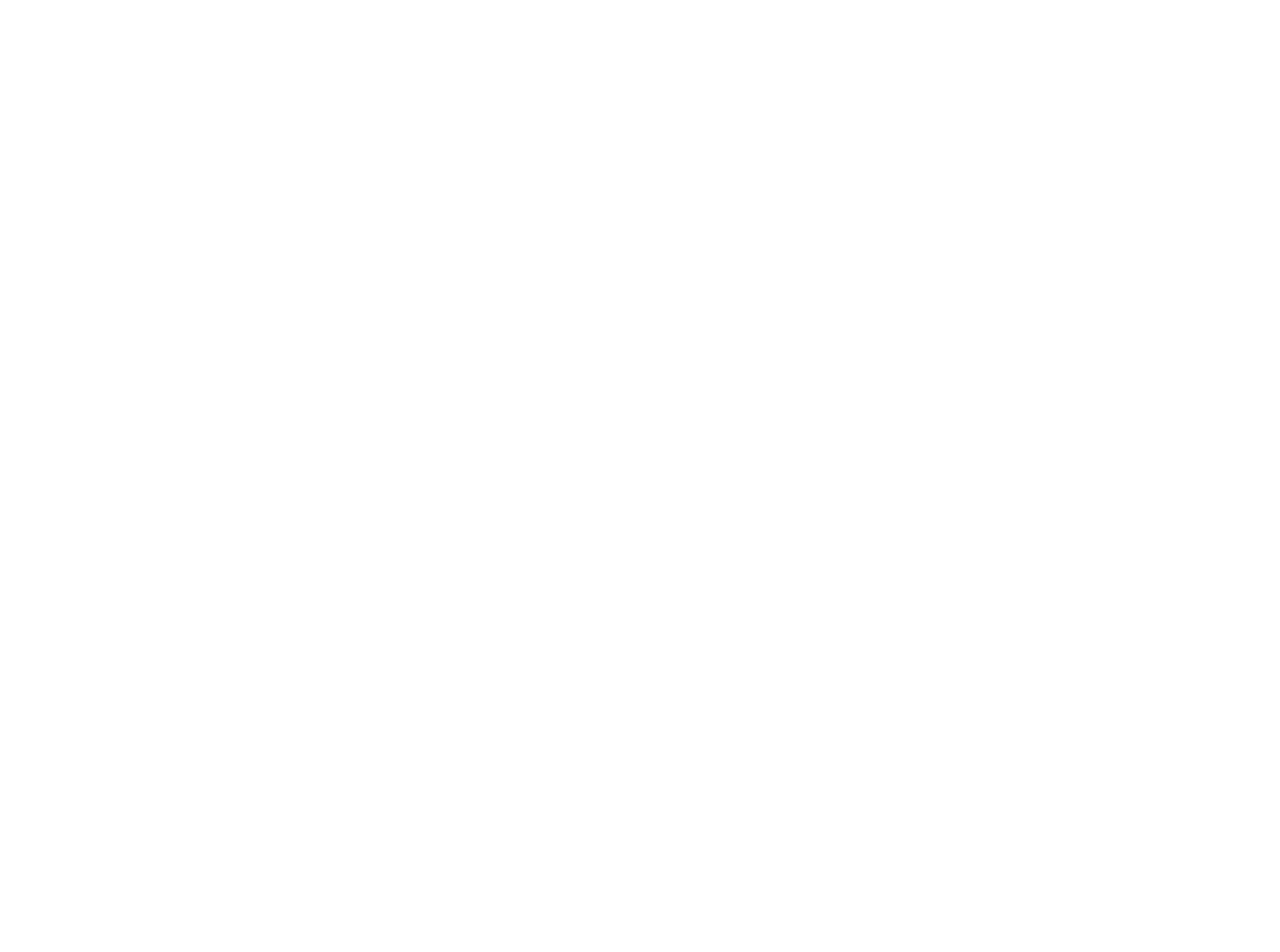
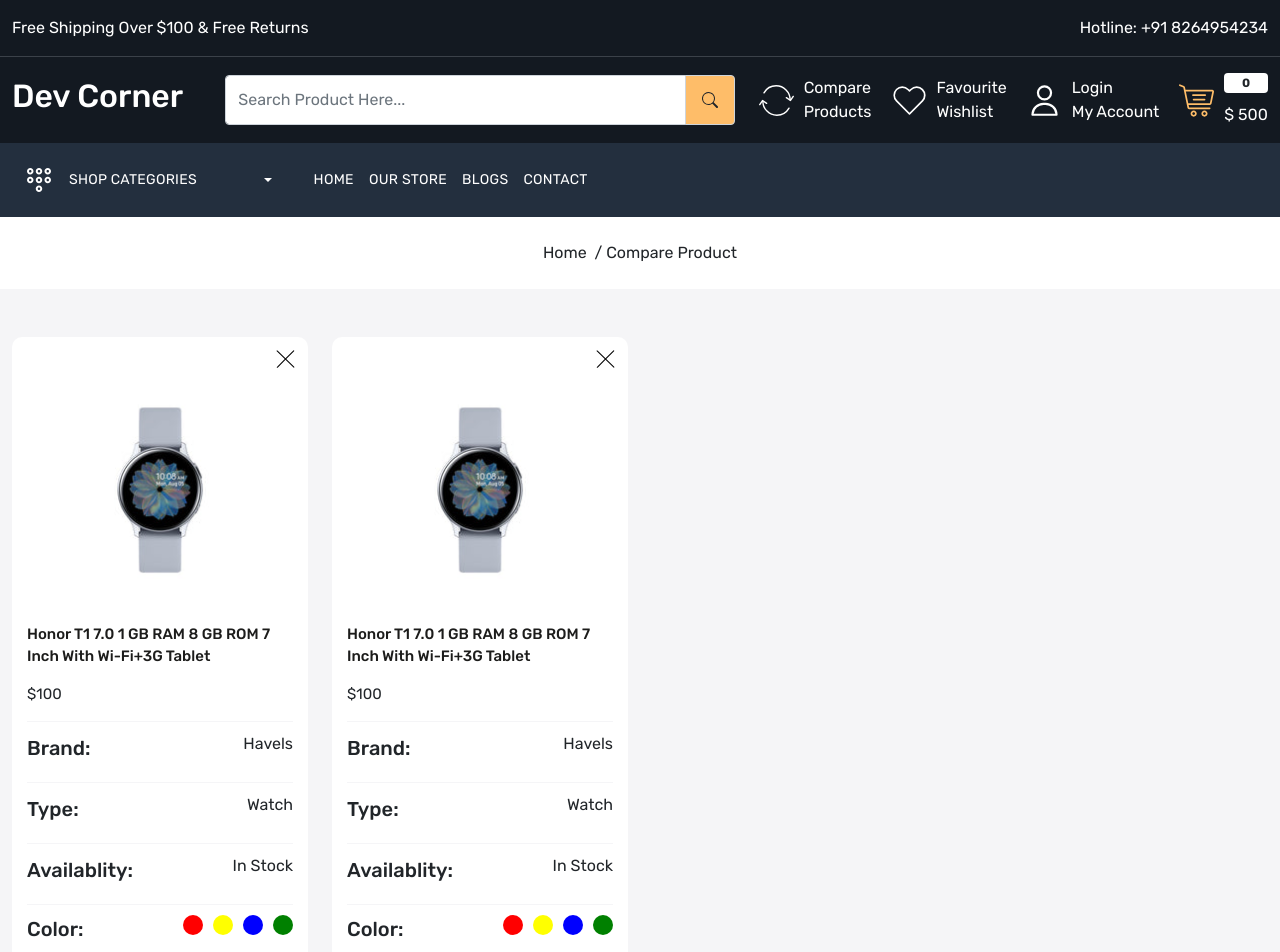
Before and after one commit to longhuynhpyn01/Digitic-ECommerce-Client, a React (Create React App) app: page /compare-product in a window 1280 px wide. Before the commit this address had no page. Shown: the top 952 px of the page. Before the commit the page ends 800 px from the top, so only its background shows below. Built offline with nearby package versions, Linux system fonts and the light colour scheme.

Commit message:
adding compare product page

```diff
--- a/src/App.js
+++ b/src/App.js
@@ -7,6 +7,7 @@
 import Contact from "./pages/Contact";
 import OurStore from "./pages/OurStore";
 import Blog from "./pages/Blog";
+import CompareProduct from "./pages/CompareProduct";
 
 function App() {
     return (
@@ -18,6 +19,10 @@
                     <Route path="/contact" element={<Contact />} />
                     <Route path="/store" element={<OurStore />} />
                     <Route path="/blogs" element={<Blog />} />
+                    <Route
+                        path="/compare-product"
+                        element={<CompareProduct />}
+                    />
                 </Route>
             </Routes>
         </Router>
--- a/src/App.scss
+++ b/src/App.scss
@@ -66,6 +66,80 @@
     line-height: 32px;
     font-weight: 500;
     margin-bottom: 30px;
+}
+
+.colors {
+    list-style-type: none;
+    display: flex;
+    flex-wrap: wrap;
+    gap: 10px;
+
+    li {
+        width: 20px;
+        height: 20px;
+        background-color: red;
+        border-radius: 50%;
+
+        &:nth-child(1) {
+            background-color: red;
+        }
+
+        &:nth-child(2) {
+            background-color: yellow;
+        }
+
+        &:nth-child(3) {
+            background-color: blue;
+        }
+
+        &:nth-child(4) {
+            background-color: green;
+        }
+
+        &:nth-child(5) {
+            background-color: aqua;
+        }
+
+        &:nth-child(6) {
+            background-color: black;
+        }
+
+        &:nth-child(7) {
+            background-color: brown;
+        }
+
+        &:nth-child(8) {
+            background-color: orange;
+        }
+
+        &:nth-child(9) {
+            background-color: crimson
+        }
+
+        &:nth-child(10) {
+            background-color: pink;
+        }
+
+        &:nth-child(11) {
+            background-color: grey;
+        }
+
+        &:nth-child(12) {
+            background-color: lime;
+        }
+
+        &:nth-child(13) {
+            background-color: darkmagenta;
+        }
+
+        &:nth-child(14) {
+            background-color: violet
+        }
+
+        &:nth-child(15) {
+            background-color: darkgoldenrod
+        }
+    }
 }
 
 /* Header Part */
@@ -464,7 +538,7 @@
 /* Famous Card Ends Here */
 
 
-/* Our Store */
+/* Our Store Page */
 
 .store-wrapper {
 
@@ -508,20 +582,6 @@
             &:checked {
                 background-color: var(--color-febd69);
                 border-color: var(--color-febd69);
-            }
-        }
-
-        .colors {
-            list-style-type: none;
-            display: flex;
-            flex-wrap: wrap;
-            gap: 10px;
-
-            li {
-                width: 20px;
-                height: 20px;
-                background-color: red;
-                border-radius: 50%;
             }
         }
 
@@ -596,11 +656,11 @@
     width: 24%;
 }
 
-/* Our Store Ends Here */
+/* Our Store Page Ends Here */
 
 
 
-/* Blogs */
+/* Blogs Page */
 
 .blog-wrapper {
 
@@ -628,11 +688,11 @@
 }
 
 
-/* Blog Ends Here */
+/* Blog Page Ends Here */
 
 
 
-/* Contact */
+/* Contact Page */
 
 .contact-wrapper {
 
@@ -673,3 +733,50 @@
 }
 
 /* Contact Ends Here */
+
+
+
+/* Compare Product Page */
+
+.compare-product-wrapper {
+
+    .compare-product-card {
+        padding: 20px 15px;
+        background-color: #fff;
+        border-radius: 10px;
+
+        .cross {
+            top: 10px;
+            right: 10px;
+            width: 25px;
+            padding: 3px;
+            cursor: pointer;
+        }
+
+        .compare-product-details {
+
+            .title {
+                font-size: 15px;
+                line-height: 22px;
+                font-weight: 500;
+                color: var(--color-1c1c1b);
+            }
+
+            .price {
+                font-size: 15px;
+                line-height: 22px;
+                font-weight: 400;
+            }
+
+            .product-detail {
+                display: flex;
+                justify-content: space-between;
+                align-items: center;
+                padding: 10px 0;
+                border-top: 1px solid var(--color-f5f5f7);
+            }
+        }
+    }
+}
+
+/* Compare Product Page Ends Here */
--- /dev/null
+++ b/src/components/Color.js
@@ -0,0 +1,16 @@
+import React from "react";
+
+const Color = () => {
+    return (
+        <>
+            <ul className="colors ps-0">
+                <li></li>
+                <li></li>
+                <li></li>
+                <li></li>
+            </ul>
+        </>
+    );
+};
+
+export default Color;
--- a/src/components/Header.js
+++ b/src/components/Header.js
@@ -57,7 +57,10 @@
                         <div className="col-5">
                             <div className="header-upper-links d-flex align-items-center justify-content-between">
                                 <div>
-                                    <Link className="d-flex align-items-center gap-10 text-white">
+                                    <Link
+                                        to="/compare-product"
+                                        className="d-flex align-items-center gap-10 text-white"
+                                    >
                                         <img
                                             src="/images/compare.svg"
                                             alt="compare"
@@ -68,7 +71,10 @@
                                     </Link>
                                 </div>
                                 <div>
-                                    <Link className="d-flex align-items-center gap-10 text-white">
+                                    <Link
+                                        to="/wishlist"
+                                        className="d-flex align-items-center gap-10 text-white"
+                                    >
                                         <img
                                             src="/images/wishlist.svg"
                                             alt="wishlist"
@@ -79,7 +85,10 @@
                                     </Link>
                                 </div>
                                 <div>
-                                    <Link className="d-flex align-items-center gap-10 text-white">
+                                    <Link
+                                        to="/login"
+                                        className="d-flex align-items-center gap-10 text-white"
+                                    >
                                         <img
                                             src="/images/user.svg"
                                             alt="user"
@@ -90,7 +99,10 @@
                                     </Link>
                                 </div>
                                 <div>
-                                    <Link className="d-flex align-items-center gap-10 text-white">
+                                    <Link
+                                        to="/cart"
+                                        className="d-flex align-items-center gap-10 text-white"
+                                    >
                                         <img
                                             src="/images/cart.svg"
                                             alt="cart"
--- /dev/null
+++ b/src/pages/CompareProduct.js
@@ -0,0 +1,118 @@
+import React from "react";
+import BlogCard from "../components/BlogCard";
+import BreadCrumb from "../components/BreadCrumb";
+import Color from "../components/Color";
+import Meta from "../components/Meta";
+
+const CompareProduct = () => {
+    return (
+        <>
+            <Meta title="Compare Product" />
+            <BreadCrumb title="Compare Product" />
+            <div className="compare-product-wrapper home-wrapper-2 py-5">
+                <div className="container-xxl">
+                    <div className="row">
+                        <div className="col-3">
+                            <div className="compare-product-card position-relative">
+                                <img
+                                    src="images/cross.svg"
+                                    alt="watch"
+                                    className="img-fluid position-absolute cross"
+                                />
+                                <div className="product-card-image">
+                                    <img
+                                        src="images/watch.jpg"
+                                        alt="watch"
+                                        className="img-fluid"
+                                    />
+                                </div>
+                                <div className="compare-product-details">
+                                    <h5 className="title">
+                                        Honor T1 7.0 1 GB RAM 8 GB ROM 7 Inch
+                                        With Wi-Fi+3G Tablet
+                                    </h5>
+                                    <h6 className="price mb-3 mt-3">$100</h6>
+                                    <div>
+                                        <div className="product-detail">
+                                            <h5>Brand:</h5>
+                                            <p>Havels</p>
+                                        </div>
+                                        <div className="product-detail">
+                                            <h5>Type:</h5>
+                                            <p>Watch</p>
+                                        </div>
+                                        <div className="product-detail">
+                                            <h5>Availablity:</h5>
+                                            <p>In Stock</p>
+                                        </div>
+                                        <div className="product-detail">
+                                            <h5>Color:</h5>
+                                            <Color />
+                                        </div>
+                                        <div className="product-detail">
+                                            <h5>Size:</h5>
+                                            <div className="d-flex gap-10">
+                                                <p>S</p>
+                                                <p>M</p>
+                                            </div>
+                                        </div>
+                                    </div>
+                                </div>
+                            </div>
+                        </div>
+                        <div className="col-3">
+                            <div className="compare-product-card position-relative">
+                                <img
+                                    src="images/cross.svg"
+                                    alt="watch"
+                                    className="img-fluid position-absolute cross"
+                                />
+                                <div className="product-card-image">
+                                    <img
+                                        src="images/watch.jpg"
+                                        alt="watch"
+                                        className="img-fluid"
+                                    />
+                                </div>
+                                <div className="compare-product-details">
+                                    <h5 className="title">
+                                        Honor T1 7.0 1 GB RAM 8 GB ROM 7 Inch
+                                        With Wi-Fi+3G Tablet
+                                    </h5>
+                                    <h6 className="price mb-3 mt-3">$100</h6>
+                                    <div>
+                                        <div className="product-detail">
+                                            <h5>Brand:</h5>
+                                            <p>Havels</p>
+                                        </div>
+                                        <div className="product-detail">
+                                            <h5>Type:</h5>
+                                            <p>Watch</p>
+                                        </div>
+                                        <div className="product-detail">
+                                            <h5>Availablity:</h5>
+                                            <p>In Stock</p>
+                                        </div>
+                                        <div className="product-detail">
+                                            <h5>Color:</h5>
+                                            <Color />
+                                        </div>
+                                        <div className="product-detail">
+                                            <h5>Size:</h5>
+                                            <div className="d-flex gap-10">
+                                                <p>S</p>
+                                                <p>M</p>
+                                            </div>
+                                        </div>
+                                    </div>
+                                </div>
+                            </div>
+                        </div>
+                    </div>
+                </div>
+            </div>
+        </>
+    );
+};
+
+export default CompareProduct;
```
Also changed, not shown: 2 other files (tests, documents, lock files or other folders).
